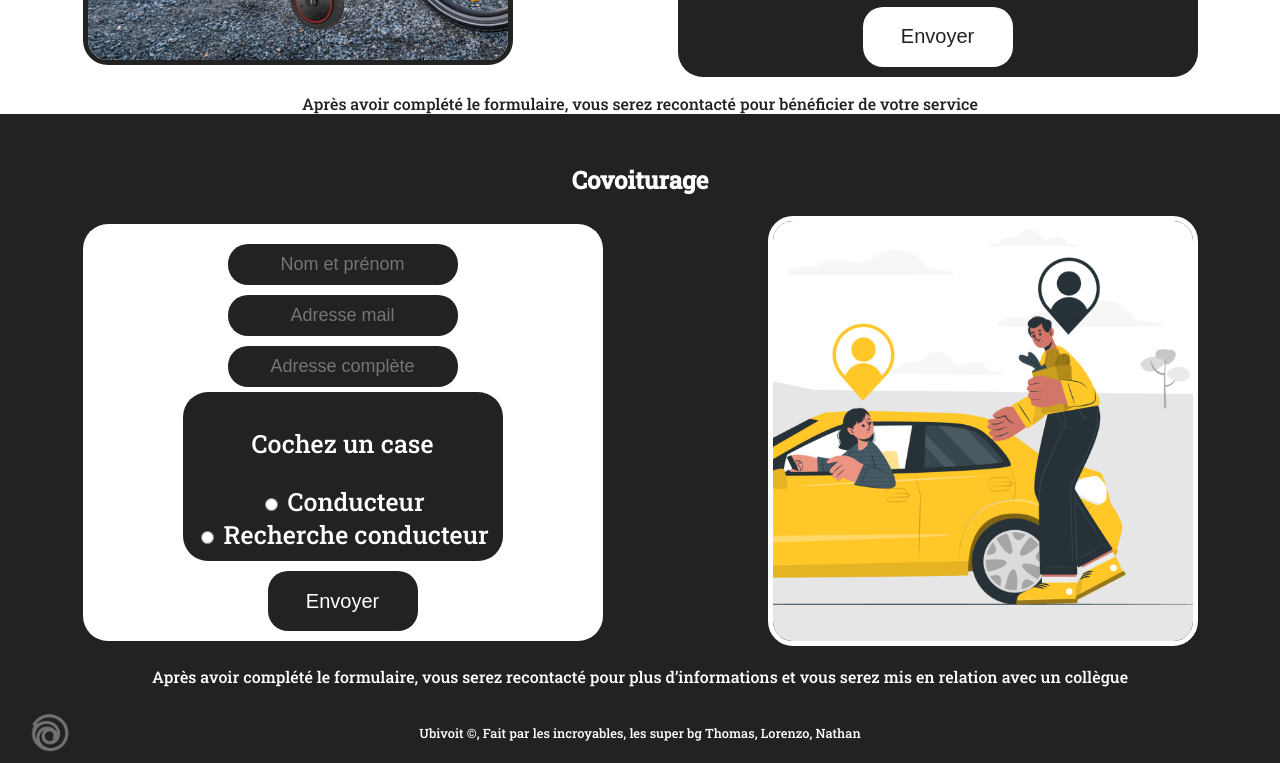
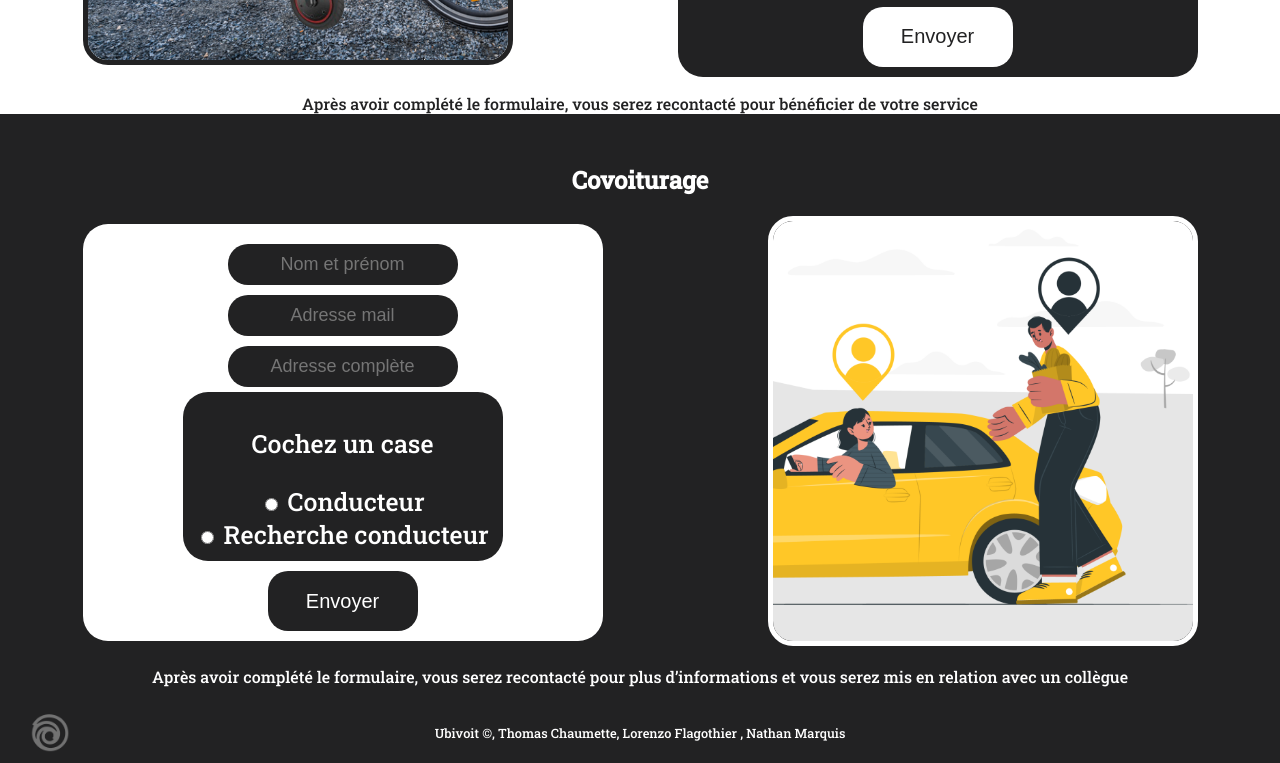
Before and after one commit to tomichau/Ubivoit, a plain HTML site: page location.html in a window 1280 px wide. Shown: the part 575-1338 px from the top of the page. Drawn offline with Linux system fonts and the light colour scheme.

Commit message:
Update location.html

```diff
--- a/location.html
+++ b/location.html
@@ -111,7 +111,7 @@
 
         <footer>
             <img src="asset/img/Ubisoft.png" alt="Ubisoft logo">
-            <p>Ubivoit ©, Fait par les incroyables, les super bg Thomas, Lorenzo, Nathan</p>
+            <p>Ubivoit ©, Thomas Chaumette, Lorenzo Flagothier , Nathan Marquis</p>
         </footer>
 
         <div class="pageChargement">
```
